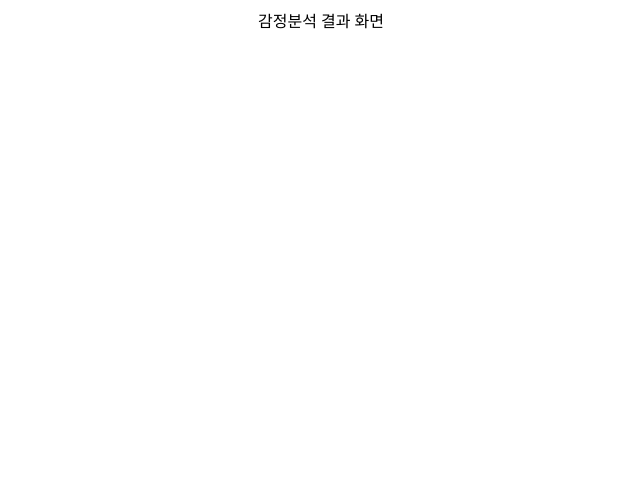
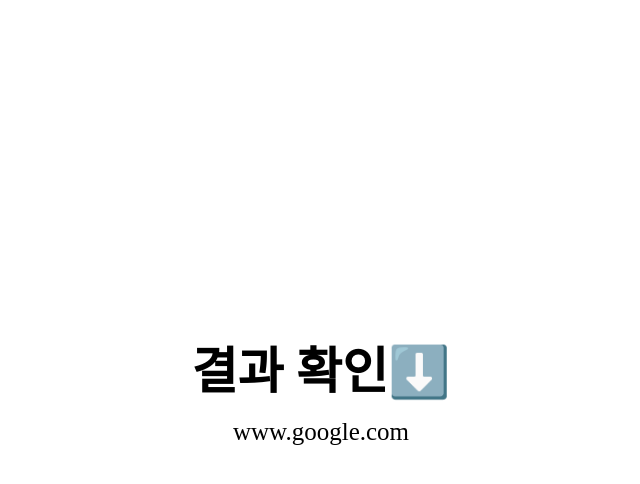
Before and after one commit to Imjieunn/client, a React (Create React App) app: page /result in a window 1280 px wide. Shown: the top 484 px of the page, without its empty margins (319-959 px from the left). Built offline with nearby package versions, Linux system fonts and the light colour scheme.

Commit message:
feat : result page

```diff
--- a/src/App.css
+++ b/src/App.css
@@ -1,3 +1,8 @@
 .App {
-  text-align: center;
+  display: flex;
+  justify-content: center;
+  align-items: center;
+  height: 95vh;
+  margin: 0 20vw;
+  box-sizing: border-box;
 }
--- /dev/null
+++ b/src/pages/Main/components/Chat.js
@@ -0,0 +1,5 @@
+const Chat = () => {
+  return <>챗봇영역</>;
+};
+
+export default Chat;
--- /dev/null
+++ b/src/pages/Main/components/Image.js
@@ -0,0 +1,5 @@
+const Image = () => {
+  return <>이미지 등록 영역</>;
+};
+
+export default Image;
--- a/src/pages/Result/Result.js
+++ b/src/pages/Result/Result.js
@@ -1,5 +1,30 @@
+import styled from "styled-components";
+
 const Result = () => {
-  return <>감정분석 결과 화면</>;
+  const goToResultPage = () => {
+    window.open("https://www.google.com", "_blank");
+  };
+  return (
+    <Container>
+      <Title>결과 확인⬇️</Title>
+      <Link onClick={goToResultPage}>www.google.com</Link>
+    </Container>
+  );
 };
 
 export default Result;
+
+const Container = styled.div`
+  display: flex;
+  flex-direction: column;
+  justify-content: center;
+  align-items: center;
+  gap: 15px;
+`;
+const Title = styled.div`
+  font-size: 50px;
+  font-weight: bold;
+`;
+const Link = styled.div`
+  font-size: 25px;
+`;
```
